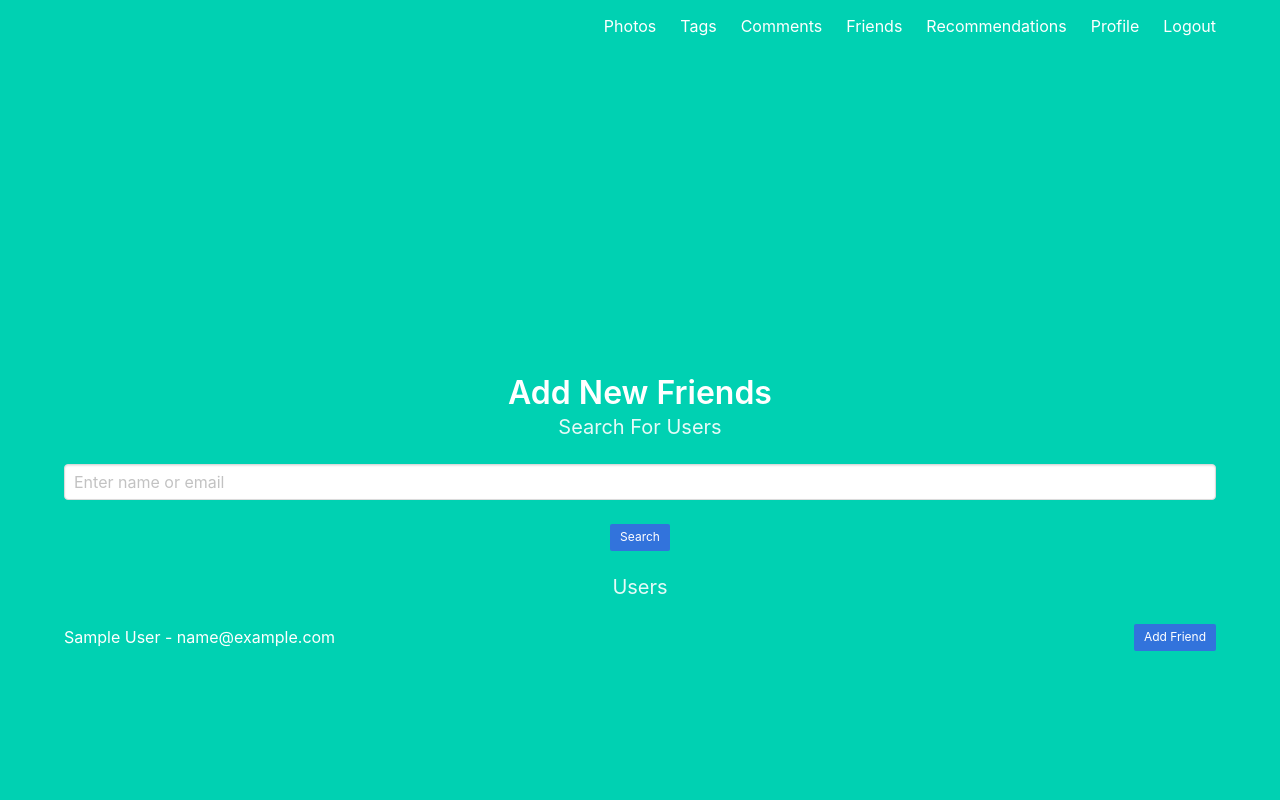
After one commit to leregdos/flickr-postgres, a Flask app: page /friends/add in a window 1280 px wide. The commit adds this page. Run offline with Flask 3, Linux system fonts and the light colour scheme; the visitor is signed in with stand-in values (Sample User, id 1); a database or web service that is not in the repository returns one stand-in record (values such as "Sample title"); some libraries are stand-ins or nearby versions.

Commit message:
Implement Friends feature

```diff
--- a/app.py
+++ b/app.py
@@ -4,6 +4,7 @@ from auth import user
 from photos import photos
 from tags import tags
 from comments import comments
+from friends import friends
 from flask_session import Session
 import psycopg2
 
@@ -26,6 +27,8 @@ app.register_blueprint(user.user_blueprint, url_prefix='/user')
 app.register_blueprint(photos.photos_blueprint, url_prefix='/photos')
 app.register_blueprint(tags.tags_blueprint, url_prefix='/tags')
 app.register_blueprint(comments.comments_blueprint, url_prefix='/comments')
+app.register_blueprint(friends.friends_blueprint, url_prefix='/friends')
+
 
 
 
--- /dev/null
+++ b/friends/friends.py
@@ -0,0 +1,120 @@
+from flask import Blueprint, flash, request, render_template, redirect, session, url_for
+from auth import user
+# Create a Blueprint for the tag-related operations
+friends_blueprint = Blueprint('friends', __name__)
+
+@friends_blueprint.route('/')
+def friends_home():
+    return render_template('friends.html')
+
+@friends_blueprint.route('/list')
+def friends_list():
+    user_id = session.get('userid')
+    if not user_id:
+        flash("You need to be logged in to view this page", "is-danger")
+        return redirect(url_for('user.login'))
+    friends = []
+    from app import conn
+    cur = conn.cursor()
+    sql = """
+        SELECT U.first_name, U.last_name, U.email FROM Users U
+        WHERE U.user_id IN (
+            SELECT F.user2_id FROM Friends F WHERE F.user1_id = {0}
+            UNION
+            SELECT F.user1_id FROM Friends F WHERE F.user2_id = {0}
+        );
+    """.format(user_id)
+    cur.execute(sql)
+    for item in cur.fetchall():
+        if not item[0]:
+            continue
+        friends.append(item)
+    cur.close()
+
+    return render_template('list_friends.html', users=friends)
+
+@friends_blueprint.route('/add', methods=['POST', 'GET'])
+def friends_add():
+    user_id = session.get('userid')
+    if not user_id:
+        flash("You need to be logged in to view this page", "is-danger")
+        return redirect(url_for('user.login'))
+
+    from app import conn
+    cur = conn.cursor()
+    users, query = [], ''
+    # If the request is add friend
+    if request.method == 'POST' and 'add_friend' in request.form:
+        return add(request.form['add_friend'])
+    # If the request is a search request
+    elif request.method == 'POST':
+        search_query = request.form.get('search_query', '')
+        if search_query:
+            sql = """
+                SELECT U.user_id, U.first_name, U.last_name, U.email FROM Users U
+                WHERE (U.first_name ILIKE '{0}' OR U.last_name ILIKE '{0}' OR U.email ILIKE '{0}') AND U.user_id <> {1};
+            """.format(search_query, user_id)
+            cur.execute(sql)
+            for item in cur.fetchall():
+                if not item[0]:
+                    continue
+                users.append(item)
+            query = search_query
+        else:
+            sql = """
+                SELECT U.user_id, U.first_name, U.last_name, U.email FROM Users U
+                WHERE U.user_id <> {0} AND U.user_id NOT IN (
+                    SELECT F.user2_id FROM Friends F WHERE F.user1_id = {0}
+                    UNION
+                    SELECT F.user1_id FROM Friends F WHERE F.user2_id = {0}
+                );
+            """.format(user_id)
+            cur.execute(sql)
+            for item in cur.fetchall():
+                if not item[0]:
+                    continue
+                users.append(item)
+    # If it's a GET request, list all users the user is not friends with
+    else:
+        sql = """
+                SELECT U.user_id, U.first_name, U.last_name, U.email FROM Users U
+                WHERE U.user_id <> {0} AND U.user_id NOT IN (
+                    SELECT F.user2_id FROM Friends F WHERE F.user1_id = {0}
+                    UNION
+                    SELECT F.user1_id FROM Friends F WHERE F.user2_id = {0}
+                );
+            """.format(user_id)
+        cur.execute(sql)
+        for item in cur.fetchall():
+            if not item[0]:
+                continue
+            users.append(item)
+    cur.close()
+    return render_template('add_friend.html', users=users, query=query)
+
+def add(friend_id):
+    user_id = session.get('userid')
+    from app import conn
+    cur = conn.cursor()
+    # Check if the friendship already exists
+    sql = """
+        SELECT 1 FROM Friends F
+        WHERE (F.user1_id = {0} AND F.user2_id = {1})
+        OR (user1_id = {1} AND user2_id = {0});
+    """.format(user_id, friend_id)
+    cur.execute(sql)
+    if cur.fetchone():
+        flash("This user is already your friend.", "is-danger")
+        cur.close()
+        return redirect(url_for('friends.friends_add'))
+
+    # Insert new friendship
+    sql = """
+        INSERT INTO Friends (user1_id, user2_id) VALUES ({0}, {1});
+    """.format(user_id, friend_id)
+    cur.execute(sql)
+    conn.commit()
+    cur.close()
+    flash("Friend added successfully!", "is-success")
+
+    return redirect(url_for('friends.friends_add'))
--- a/tags/tags.py
+++ b/tags/tags.py
@@ -1,6 +1,5 @@
 import base64
-from flask import Blueprint, flash, request, render_template, redirect, session, url_for
-# from index import index
+from flask import Blueprint, flash, request, render_template, session
 
 # Create a Blueprint for the tag-related operations
 tags_blueprint = Blueprint('tags', __name__)
--- /dev/null
+++ b/templates/add_friend.html
@@ -0,0 +1,47 @@
+{% extends "base.html" %} {% block content %}
+<div class="container">
+  <h1 class="title is-3">Add New Friends</h1>
+  <h2 class="subtitle">Search For Users</h1>
+  {% if query %}
+  <form method="POST">
+    <input
+      type="text"
+      name="search_query"
+      placeholder="{{ query }}"
+      class="input"
+    />
+    <p>&nbsp</p>
+    <button type="submit" class="button is-small is-link">Search</button>
+    <p>&nbsp</p>
+  </form>
+  {% else %}
+  <form method="POST">
+    <input
+      type="text"
+      name="search_query"
+      placeholder="Enter name or email"
+      class="input"
+    />
+    <p>&nbsp</p>
+    <button type="submit" class="button is-small is-link">Search</button>
+    <p>&nbsp</p>
+  </form>
+  {% endif %}
+  <h2 class="subtitle">Users</h2>
+  {% if users %}
+  <ul>
+    {% for user in users %}
+    <li class="user-list-item">
+        <span>{{ user[1] }} {{ user[2] }} - {{ user[3] }}</span>
+        <form method="POST" class="user-list-form">
+          <input type="hidden" name="add_friend" value="{{ user[0] }}" />
+          <button type="submit" class="button is-small is-link">Add Friend</button>
+        </form>
+    </li>
+    {% endfor %}
+  </ul>
+  {% else %}
+  <p>No users found.</p>
+  {% endif %}
+</div>
+{% endblock %}
--- a/templates/base.html
+++ b/templates/base.html
@@ -10,6 +10,17 @@
       href="https://cdnjs.cloudflare.com/ajax/libs/bulma/0.7.2/css/bulma.min.css"
     />
     <style>
+      .user-list-item {
+        display: flex;
+        justify-content: space-between;
+        align-items: center;
+        margin-bottom: 10px;
+      }
+
+      .user-list-form {
+        flex-shrink: 0;
+      }
+
       .switch {
         margin-bottom: 20px;
         position: relative;
@@ -76,10 +87,16 @@
                 <a href="{{ url_for('tags.tags_home') }}" class="navbar-item">
                   Tags
                 </a>
-                <a href="{{url_for('comments.comment_search')}}" class="navbar-item">
+                <a
+                  href="{{url_for('comments.comment_search')}}"
+                  class="navbar-item"
+                >
                   Comments
                 </a>
-                <a href="{{ url_for('index.index') }}" class="navbar-item">
+                <a
+                  href="{{ url_for('friends.friends_home') }}"
+                  class="navbar-item"
+                >
                   Friends
                 </a>
                 <a href="{{ url_for('index.index') }}" class="navbar-item">
--- a/templates/tags.html
+++ b/templates/tags.html
@@ -3,7 +3,7 @@
   <h1 class="title">Tag Options</h1>
   <div class="buttons">
     <a href="{{ url_for('tags.popular_tags') }}" class="button is-link"
-      >View Most Popular 10 Tags</a
+      >View Most Popular Tags</a
     >
     <a href="{{ url_for('tags.search_by_tag') }}" class="button is-link"
       >Search Photos by Tag</a
```
Also changed, not shown: templates/friends.html (added, +13 -0 lines), templates/list_friends.html (added, +17 -0 lines).
